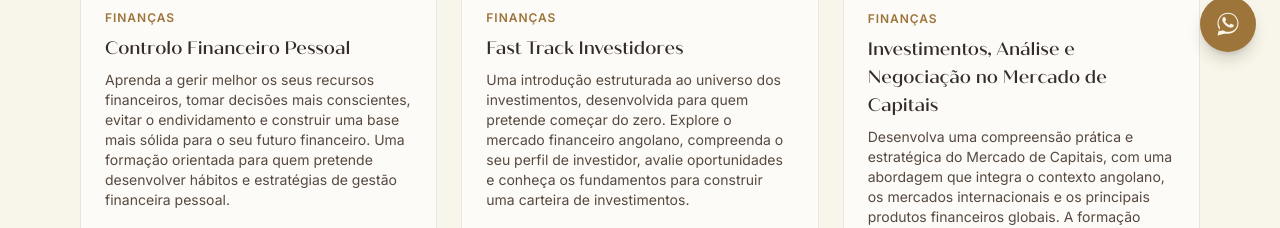
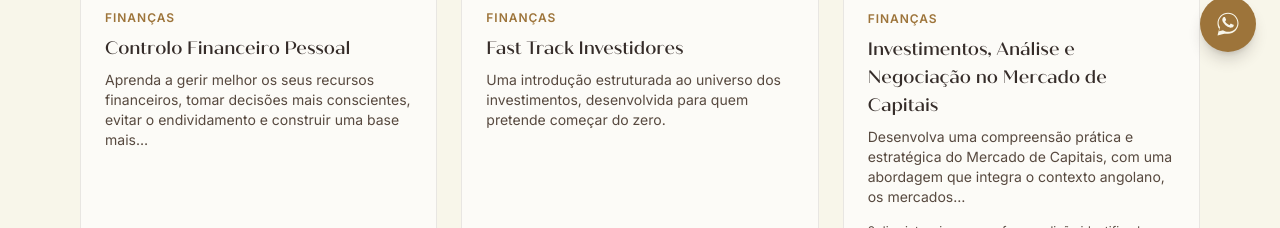
Before and after one commit to ArturMachado07/wealthacademy, a Next.js app: page /formacoes in a window 1280 px wide. Shown: the part 724-952 px from the top of the page. Built offline with nearby package versions, Linux system fonts and the light colour scheme; no server answers.

Commit message:
ui: resumir descrição nos cards de formação

```diff
--- a/src/components/CourseCard.tsx
+++ b/src/components/CourseCard.tsx
@@ -1,5 +1,6 @@
 import Link from "next/link";
 import type { Course } from "@/data/courses";
+import { excerpt } from "@/lib/text";
 
 export default function CourseCard({ course }: { course: Course }) {
   return (
@@ -12,7 +13,7 @@ export default function CourseCard({ course }: { course: Course }) {
         <span className="eyebrow">{course.category}</span>
         <h3 className="mt-2 text-lg font-medium text-ink">{course.title}</h3>
         {course.description && (
-          <p className="mt-2 flex-1 text-sm text-ink-soft">{course.description}</p>
+          <p className="mt-2 flex-1 text-sm text-ink-soft">{excerpt(course.description)}</p>
         )}
         <div className="mt-4 flex flex-wrap gap-x-4 gap-y-1 text-xs text-ink-soft">
           {course.modality && <span>{course.modality}</span>}
--- /dev/null
+++ b/src/lib/text.ts
@@ -0,0 +1,13 @@
+// Gera um resumo curto a partir de um texto existente (para cards de
+// listagem), sem alterar nem inventar conteúdo — usa a primeira frase do
+// texto original e, se ainda for longa, corta num limite de caracteres.
+export function excerpt(text: string, maxLength = 140): string {
+  const firstSentenceMatch = text.match(/^.*?[.!?](?=\s|$)/);
+  const base = firstSentenceMatch ? firstSentenceMatch[0].trim() : text;
+
+  if (base.length <= maxLength) return base;
+
+  const truncated = base.slice(0, maxLength);
+  const lastSpace = truncated.lastIndexOf(" ");
+  return `${truncated.slice(0, lastSpace > 0 ? lastSpace : maxLength).trim()}…`;
+}
```
